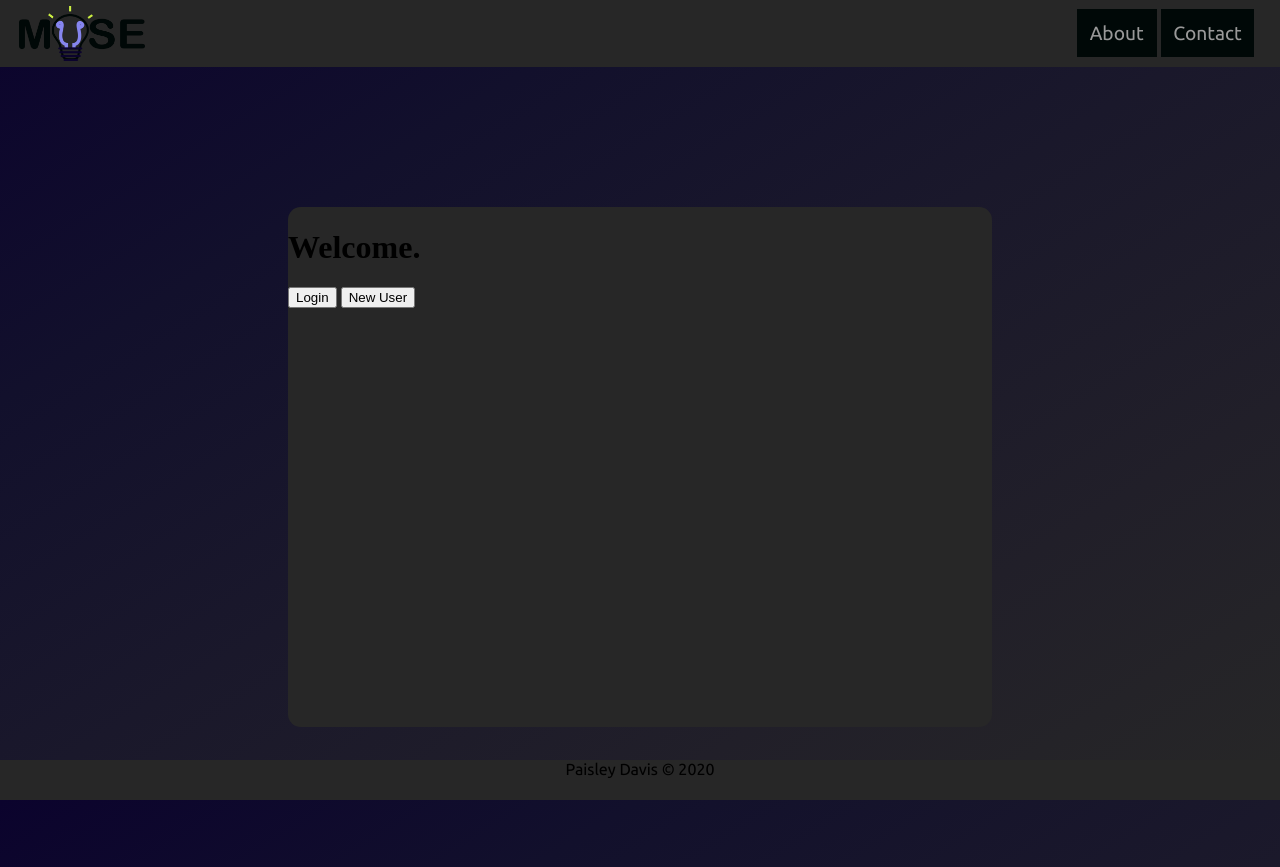
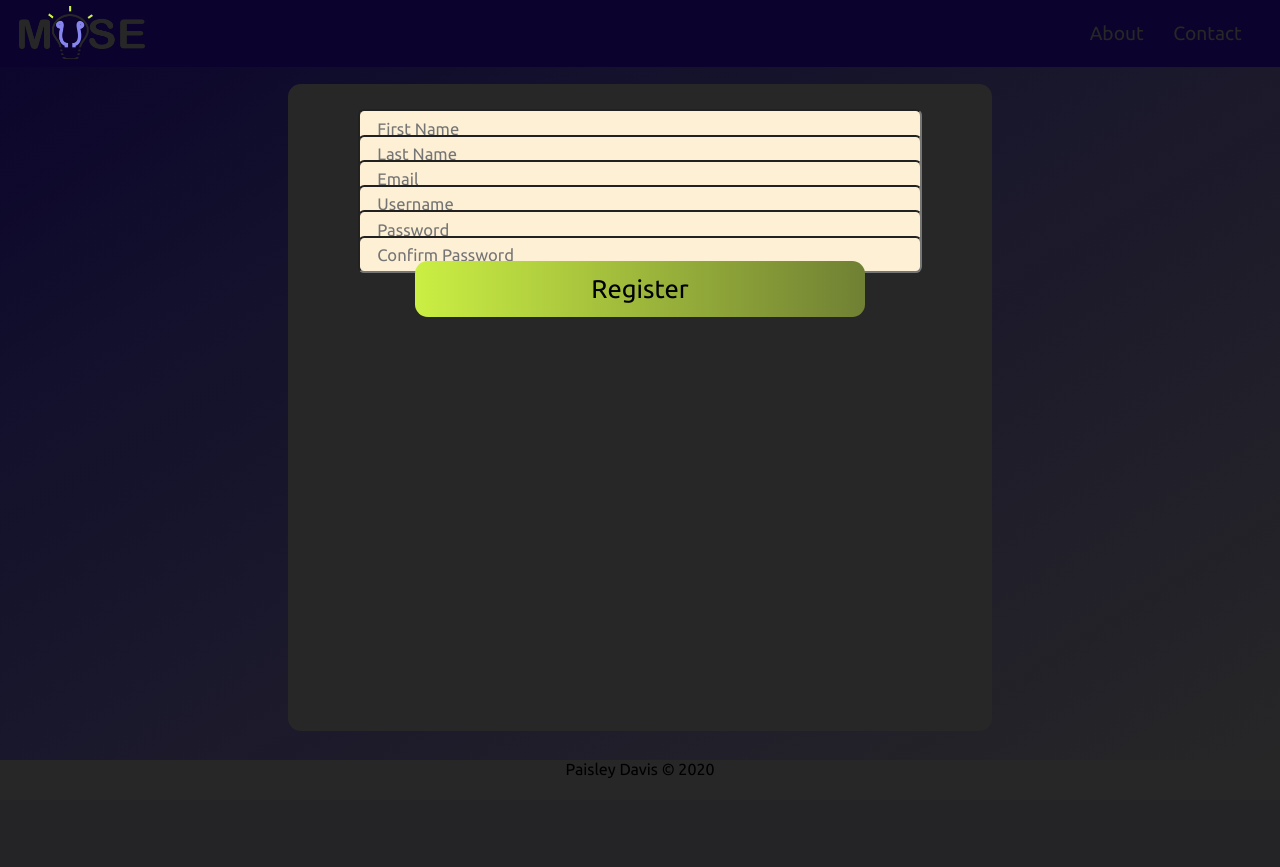
Before and after one commit to PaisleyMeadow/CS401_FinalProject, a PHP site: page / in a window 1280 px wide. After the commit the page ends 778 px from the top, so only its background shows below. Run offline with PHP 8.4, Linux system fonts and the light colour scheme.

Commit message:
welcome, login screen done. almost on registration

```diff
--- a/index.html
+++ b/index.html
@@ -9,7 +9,7 @@
 	</head>
 	<body>
 		<div id="page-header">
-			<img id="muse-logo" src="images/muse_dark.png" alt="Muse">
+			<img id="muse-logo" src="images/muse.png" alt="Muse">
 			<div id=header-options-container>
 				<a href="contact.php"class="header-option ubuntu-font">About</a>
 				<a href="about.php"class="header-option ubuntu-font">Contact</a>
@@ -18,9 +18,32 @@
 
 		<div id="login-container">
 			<div id="login-box">
-				<h1>Welcome.</h1>
-				<button id="login">Login</button>
-				<button id="new-user">New User</button>
+				<!-- welcome elements -->
+				<!-- <h1 class="ubuntu-font">Welcome.</h1>
+				<button class="ubuntu-font">Log In</button>
+				<button class="ubuntu-font">Register</button> -->
+
+				<!-- user login elements -->
+				<!-- <h1 class="ubuntu-font">Welcome Back.</h1>
+
+				<form id="login-form">
+					<input label="text" class="ubuntu-font login-form-input" name="login-uname" placeholder="Username" required>
+					<input label="text" class="ubuntu-font login-form-input" name="login-pw" placeholder="Password" required>
+					<input type="submit" class="ubuntu-font user-form-submit" value="Sign In">
+				</form> -->
+
+				<!-- user registration elements -->
+				<form id="registration-form">
+					<h1 class="ubuntu-font">Create Your Account:</h1>
+					<input label="text" class="ubuntu-font login-form-input" name="register-fname" placeholder="First Name" required>
+					<input label="text" class="ubuntu-font login-form-input" name="register-lname" placeholder="Last Name" required>
+					<input label="text" class="ubuntu-font login-form-input" name="register-email" placeholder="Email" required>
+					<input label="text" class="ubuntu-font login-form-input" name="register-uname" placeholder="Username" required>
+					<input label="text" type="password" class="ubuntu-font login-form-input" name="register-password" placeholder="Password" required>
+					<input label="text" type="password" class="ubuntu-font login-form-input" name="register-password-confirm" placeholder="Confirm Password" required>
+					<input type="submit" class="ubuntu-font user-form-submit" value="Register">
+				</form>
+
 			</div>
 		</div>
 
--- a/style.css
+++ b/style.css
@@ -1,7 +1,6 @@
 body{
     margin: 0;
     background-image: linear-gradient(to right bottom, #0b032d, #12102c, #1a182b, #211f29, #272727);
-    height: 100%;
 }
 a{
     text-decoration: none;
@@ -9,6 +8,8 @@
 .ubuntu-font{
     font-family: 'Ubuntu', sans-serif;
 }
+
+/* header */
 #page-header{
     display: grid;
     grid-template-columns: 70% 30%;
@@ -16,7 +17,7 @@
     padding: 0;
     width: 100%;
 
-    background-color: #272727;
+    background-color: #0b032d;
 }
 #muse-logo{
     width: 14%;
@@ -32,37 +33,126 @@
 }
 .header-option{
     font-size: 1.5vw;
-    color: #999999;
+    color: #272727;
     text-decoration: none;
     text-align: center;
-    background-color: #000807;
-    /* border-radius: 2vw; */
+    /* background-color: #0d0d0d; */
+    border-radius: 1vw;
+    transition: font-size .2s ease-in-out;
 
     padding: 1vw;
 }
 .header-option:hover{
-    color: #8685ef;
+    font-size: 2vw;
+    color: #cbef43;
 }
 
+/* welcome box */
 #login-container{
     display: flex;
-    height: 100%;
+    height: 85%;
     width: auto;
     justify-content: space-around;
 }
 #login-box{
+    display: grid;
+    grid-template-rows: 35% auto auto;
+
     align-self: center;
-    height: 65%;
     width: 55%;
 
     background-color: #272727;
     border-radius: 1vw;
 }
-#welcome{
+#login-box h1{
     font-size: 5vw;
+    color: #8685ef;
+    text-align: center;
+}
+#login-box button{
+    font-size: 4vw;
+    margin: 2.5vw;
+    padding: .5vw;
+
+    border: none;
+    border-radius: 1vw;
+    background-color: #0d0d0d;
     color: #999999;
+    transition: all .2s ease-in-out;
+
+}
+#login-box button:first-of-type{
+    margin-bottom: 0;
+}
+#login-box button:last-of-type{
+    margin-bottom: 4vw;
+}
+#login-box button:hover{
+    color: #cbef43;
+    cursor: pointer;
+    transform: scale(1.2);
 }
 
+/* user login elements*/
+#login-form{
+    justify-self: center;
+    margin-bottom: 20%;
+    width: 60%;
+
+    display:grid;
+    grid-template-rows: 30% 30% 30%;
+    row-gap: 20%;
+}
+.login-form-input{
+    background-color: #fdf0d5;
+    font-size: 1.3vw;
+    border-radius: .5vw;
+
+    width: 100%;
+    padding: 3%;
+
+    transition: 0.5s;
+}
+.login-form-input:active{
+    transform: translate(0px ,-.5vw);
+}
+.user-form-submit{
+    justify-self: center;
+    width: 80%;
+    padding: 8%;
+    line-height: 0;
+
+    font-size: 2vw;
+    border: none;
+    border-radius: 1vw;
+
+    background-size: 600% auto;
+    background-image: linear-gradient(to right, #cbef43 0%, #272727 30%,#e41c34 100%);
+    transition: 0.5s;
+}
+.user-form-submit:hover{
+    cursor: pointer;
+    background-position: right center;
+    transform: translate(0px ,.5vw);
+}
+
+/* user registration elements */
+#registration-form{
+    justify-self: center;
+
+    display: grid;
+    grid-template-rows: repeat(8, 7%);
+    row-gap: 5%;
+    width: 80%;
+}
+#registration-form .login-form-input{
+    justify-self: center;
+}
+#registration-form .user-form-submit{
+    padding: 5%;
+}
+
+/* footer */
 #footer{
     position: absolute;
     bottom: 0;
```
Also changed, not shown: button.css (added, +58 -0 lines).
